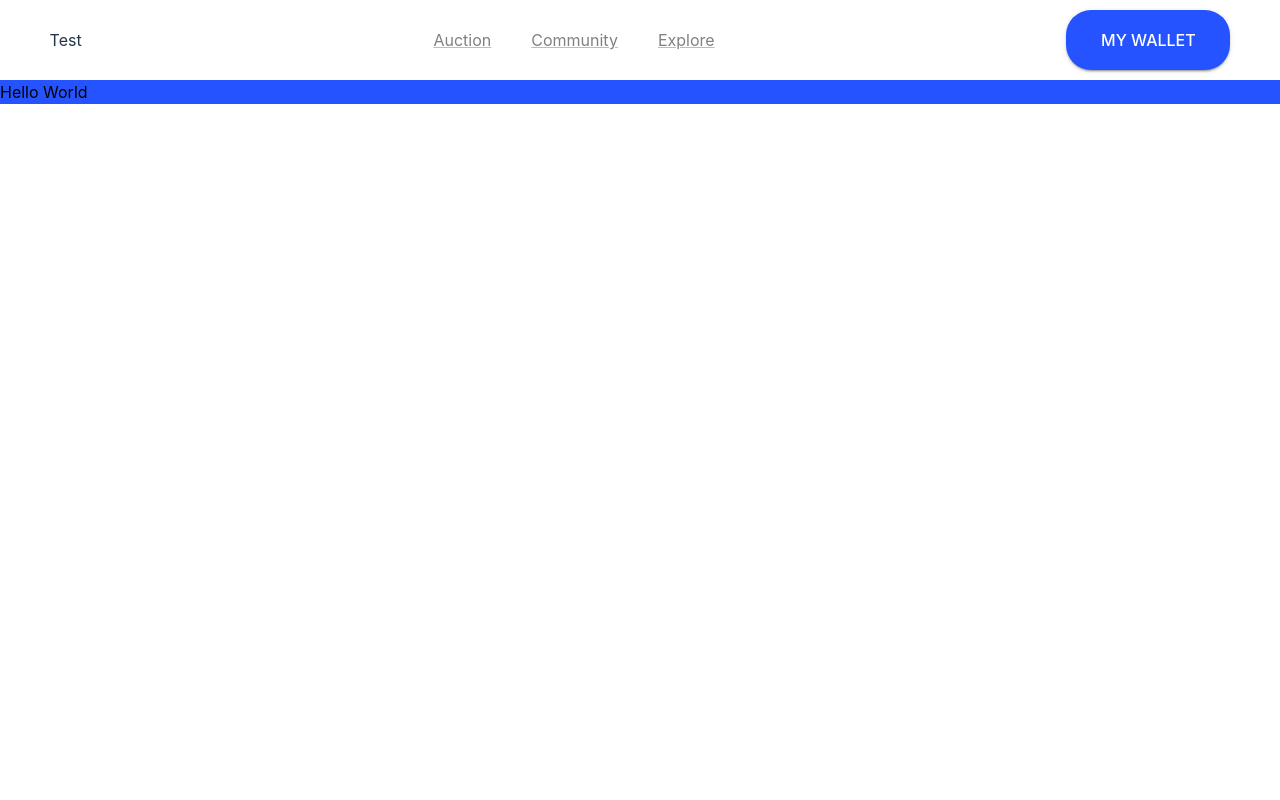
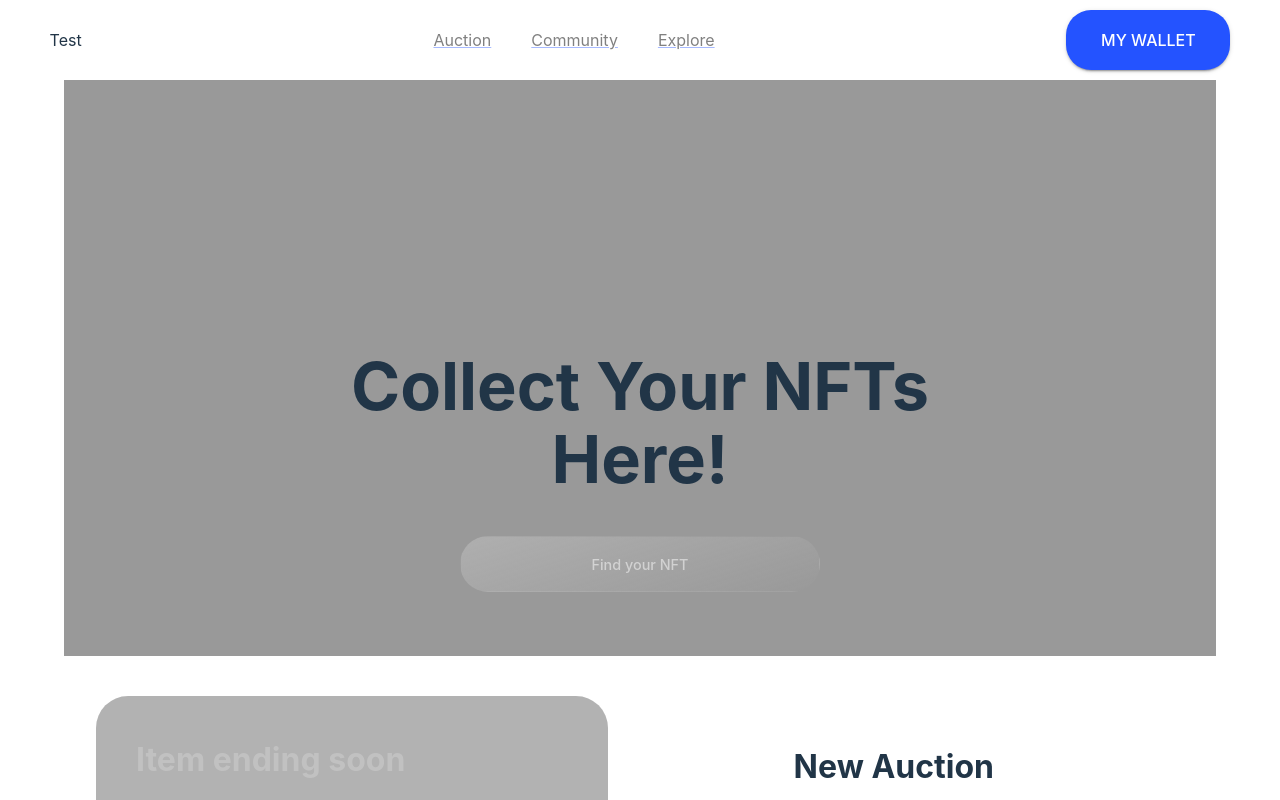
Before and after one commit to yangTauTauAjah/nft-page, a React (Vite) app: page / in a window 1280 px wide. Shown: the top 800 px of the page. Built offline with nearby package versions, Linux system fonts and the light colour scheme.

Commit message:
putting all components

```diff
--- a/src/components/App.tsx
+++ b/src/components/App.tsx
@@ -1,10 +1,12 @@
 import { useState } from "react";
-import reactLogo from "./assets/react.svg";
-import viteLogo from "/vite.svg";
-import Header from "./Header";
+/* import reactLogo from "./assets/react.svg";
+import viteLogo from "/vite.svg"; */
 import { Box, Container, Stack, styled } from "@mui/system";
 import { createTheme, ThemeProvider } from "@mui/material";
 import { themeSettings } from "@/theme";
+import Header from "./Header";
+import HeroSection from "./HeroSection";
+import Recommendation from "./Recommendation";
 // import "@/styles/App.css";
 
 const Theme = createTheme(themeSettings);
@@ -17,9 +19,20 @@ function App() {
 
   return (
     <ThemeProvider theme={Theme}>
-      {/* <Drawer /> */}
       <Header />
-      <Box
+      <HeroSection />
+      <Recommendation />
+    </ThemeProvider>
+  );
+}
+
+export default App;
+
+
+
+
+
+{/* <Box
   component={"div"}
   sx={(theme) => {
     console.log(theme.breakpoints.down('sm'))
@@ -31,13 +44,8 @@ function App() {
       }
     }
   }}
-        // onClick={() => setState({})}
+  onClick={() => setState({})}
 >
   Hello World
 </Box>
-      {/* <Drawer /> */}
-    </ThemeProvider>
-  );
-}
-
-export default App;
+<Drawer /> */}
```
Lines whose indentation alone changed are shown as unchanged.
